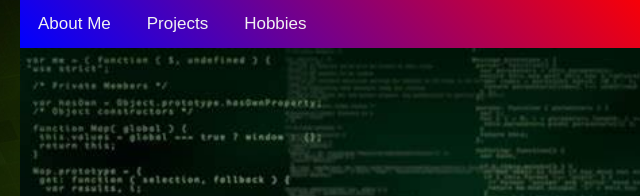
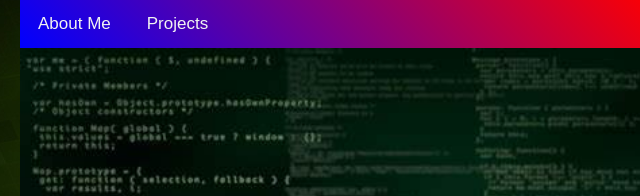
Before and after one commit to Sumiksh/Sumiksh.github.io, a plain HTML site: page index.html in a window 1280 px wide. Shown: the top 196 px of the page, 300-940 px from the left. Drawn offline with Linux system fonts and the light colour scheme.

Commit message:
Update index.html

```diff
--- a/index.html
+++ b/index.html
@@ -13,7 +13,7 @@
         <section  class="topnav" id="myTopnav">
             <a href="#infoidtext" class="aboutinfoid">About Me</a>
             <a href="#projectlist">Projects</a>
-            <a href="#contact">Hobbies</a>
+
             <!-- <a href="#portfolio" class="portfolio">Sumiksh Portfolio</a>  -->
             <a href="javascript:void(0);" class="icon" onclick="myFunction()">
                 <i class="fa fa-bars"></i>
```
